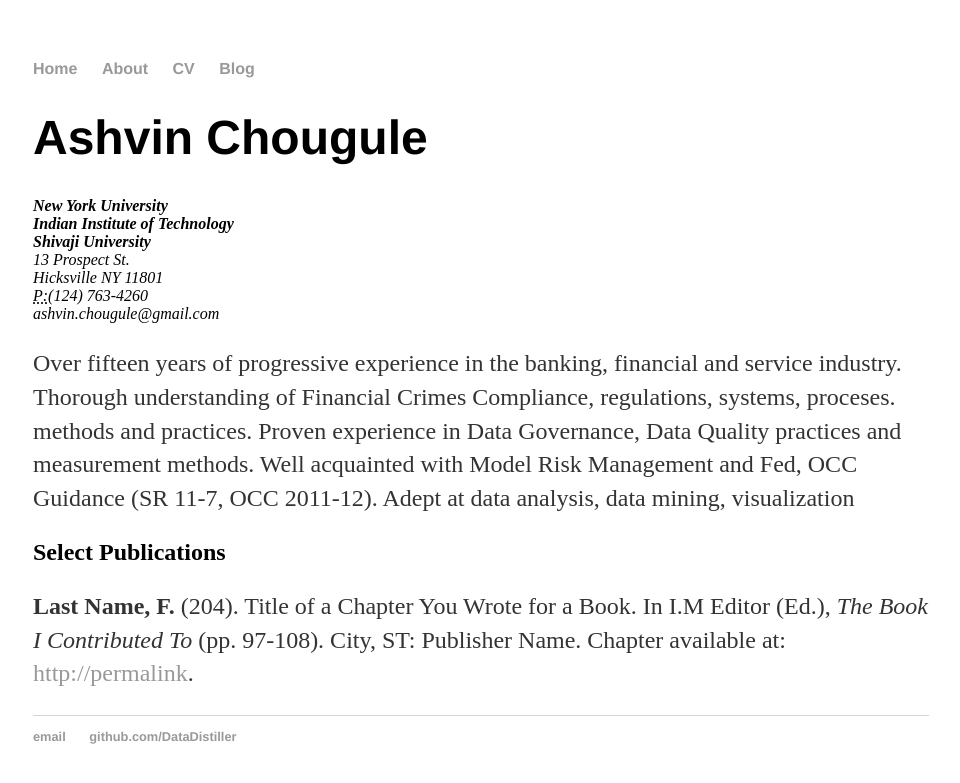
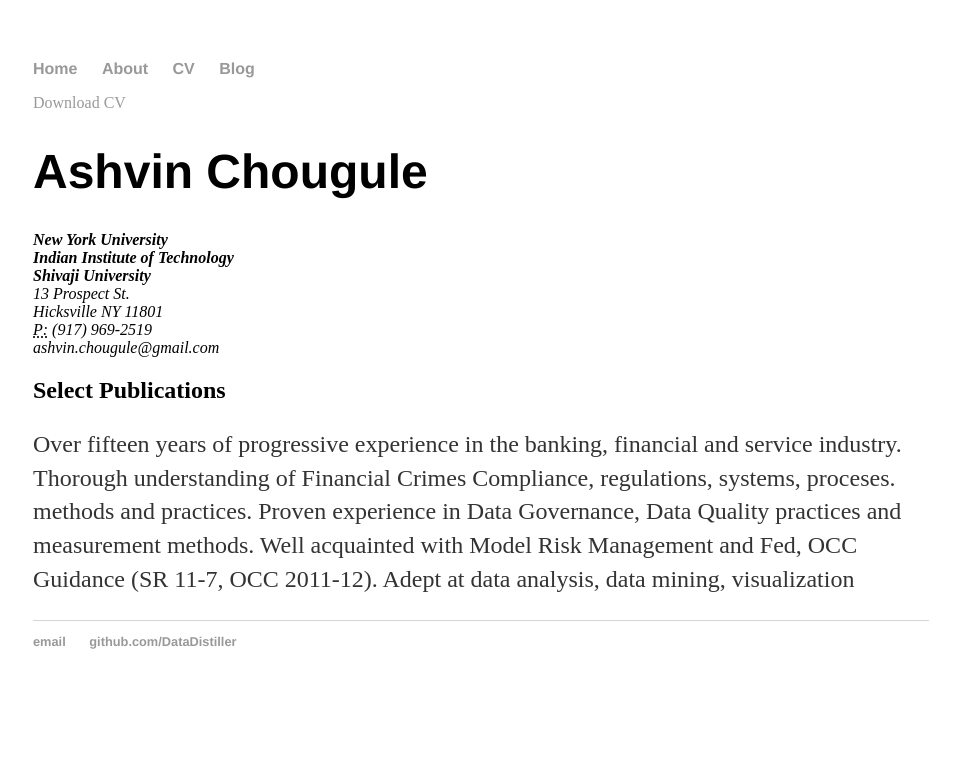
Before and after one commit to DataDistiller/DataDistiller.github.io, a Jekyll site: the page built from cv/index.html, in a window 1280 px wide. Shown: the top 783 px of the page, without its empty margins (159-1119 px from the left). Built offline with Jekyll 4.4.1, drawn with Linux system fonts in a browser that asks for light colours.

Commit message:
Update index.html

```diff
--- a/cv/index.html
+++ b/cv/index.html
@@ -1,59 +1,22 @@
-<!DOCTYPE html>
-<html>
-	<html lang="en">
+---
+layout: default
+title: CV | Ashvin Chougule | AML Model Development, Tuning and Optimization, Data Quality, Data Governance, and Data Science.
+---
 
-	<head>
-	<meta charset="utf-8">
-	<meta name="viewport" width="device-width, initial-scale=1.0">
-	<meta name="description" content="Current CV for Jonathan McGlone, a Librarian, Front-End Developer, Digital Publisher, Project Manager, Music Enthusiast, and Web Noodler living and working in Michigan.">
-	<meta name="author" content="Jonathan McGlone">
+	<div class="cv">
+		<a href="#" class="download" title="Download CV as PDF">Download CV</a>
+					<h1>Ashvin Chougule</h1>
+					<address>
+					<strong>New York University</strong><br>
+					<strong>Indian Institute of Technology</strong><br>
+					<strong>Shivaji University</strong><br>
 
+					13 Prospect St.<br>
+					Hicksville NY 11801<br>
+					<abbr title="phone">P:</abbr> (917) 969-2519<br>
+					<span class="obfuscate">ashvin.chougule@gmail.com<span>
+					</address>
 
-	<head>
+					<h2>Select Publications</h2>
 
-		<title>CV | Ashvin Chougule | AML Model Development, Tuning and Optimization, Data Quality, Data Governance, and Data Science.</title>
-		<!-- link to main stylesheet -->
-		<link rel="stylesheet" type="text/css" href="/css/main.css">
-	</head>
-	<body>
-		<nav>
-    		<ul>
-        		<li><a href="/">Home</a></li>
-	        	<li><a href="/about">About</a></li>
-        		<li><a href="/cv">CV</a></li>
-        		<li><a href="/blog">Blog</a></li>
-    		</ul>
-		</nav>
-		<div class="container">
-    		<div class="blurb">
-
-
-		<div itemscope itemtype="http://data-vocabulary.org/Person">
-				<span itemprop="name"><h1>Ashvin Chougule</h1></span>
-				<address>
-				<span itemprop="affiliation"><strong>New York University</strong><br></span>
-				<span itemprop="affiliation"><strong>Indian Institute of Technology</strong><br></span>
-				<span itemprop="affiliation"><strong>Shivaji University</strong><br></span>
-				13 Prospect St.<br>
-				Hicksville NY 11801<br>
-				<abbr title="phone">P:</abbr>(124) 763-4260<br>
-				<span class="obfuscate">ashvin.chougule@gmail.com</span>
-				</address>
-				</div>
-
-				<p>Over fifteen years of progressive experience in the banking, financial and service industry. Thorough understanding of Financial Crimes Compliance, regulations, systems, proceses. methods and practices. Proven experience in Data Governance, Data Quality practices and measurement methods. Well acquainted with Model Risk Management and Fed, OCC Guidance (SR 11-7, OCC 2011-12). Adept at data analysis, data mining, visualization</p>
-
-
-				<h2>Select Publications</h2>
-
-				<p><strong>Last Name, F.</strong> (204). Title of a Chapter You Wrote for a Book. In I.M Editor (Ed.), <em>The Book I Contributed To</em> (pp. 97-108). City, ST: Publisher Name. Chapter available at: <a href="#">http://permalink</a>.
-
-    		</div><!-- /.blurb -->
-		</div><!-- /.container -->
-		<footer>
-    		<ul>
-        		<li><a href="mailto:ashvin.chougule@gmail.com">email</a></li>
-        		<li><a href="https://github.com/DataDistiller">github.com/DataDistiller</a></li>
-			</ul>
-		</footer>
-	</body>
+					<p>Over fifteen years of progressive experience in the banking, financial and service industry. Thorough understanding of Financial Crimes Compliance, regulations, systems, proceses. methods and practices. Proven experience in Data Governance, Data Quality practices and measurement methods. Well acquainted with Model Risk Management and Fed, OCC Guidance (SR 11-7, OCC 2011-12). Adept at data analysis, data mining, visualization</p>
```
